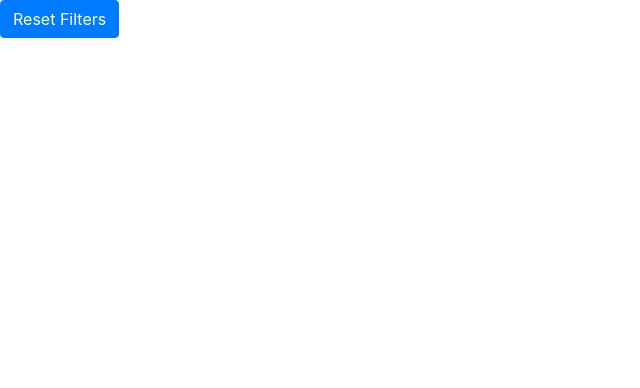
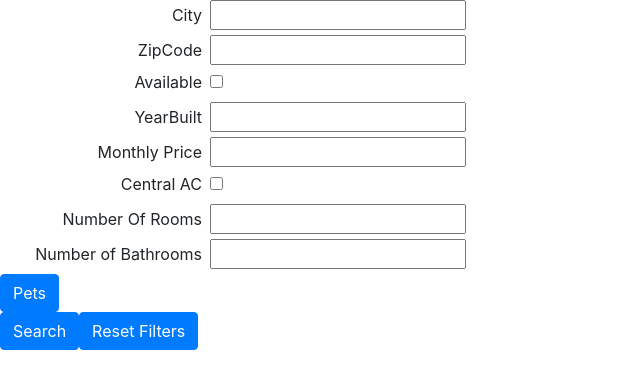
Before and after one commit to Erksters/RentalFrontend, a React (Create React App) app in the folder frontend/: page / in a window 1280 px wide. Shown: the top 388 px of the page, without its empty margins (0-640 px from the left). Built offline with nearby package versions, Linux system fonts and the light colour scheme.

Commit message:
Added a little template for filtering on landing page

```diff
--- a/frontend/package.json
+++ b/frontend/package.json
@@ -13,6 +13,7 @@
     "react": "^17.0.1",
     "react-bootstrap": "^1.4.0",
     "react-dom": "^17.0.1",
+    "react-router-dom": "^5.2.0",
     "react-scripts": "3.4.4",
     "reactstrap": "^8.6.0",
     "swal": "^0.1.0",
--- a/frontend/src/components/LandingPage/landingPage.js
+++ b/frontend/src/components/LandingPage/landingPage.js
@@ -1,5 +1,5 @@
 import React, { useEffect, useState } from "react";
-import { Button } from "react-bootstrap";
+import { Button, Collapse } from "react-bootstrap";
 
 const LandingPage = () => {
     const sampleImage = "https://apollostore.blob.core.windows.net/multifamilybiz/News/Verve_Luxury_Apartments.jpg";
@@ -7,13 +7,29 @@ const LandingPage = () => {
     const [City, setCity] = useState("");
     const [MonthlyPrice, setMonthlyPrice] = useState(0)
     const [Available, setAvailable] = useState(true);
-    const [YearBuilt, setYearBuilt] = useState(undefined);
+    const [YearBuilt, setYearBuilt] = useState(1900);
     const [CentralAC, setCentralAC] = useState(false);
     const [NumberRooms, setNumberRooms] = useState(0);
     const [NumberBathrooms, setNumberBathrooms] = useState(0);
     const [Refurbished, setRefurbished] = useState(false);
     const [PetsAllowed, setPetsAllowed] = useState(false);
-    const [listOfApartments, setListOfApartments] = useState([1]);
+
+    const [searchByZipCode, setSeachByZipcode] = useState(true);
+    const [searchByCity, setsearchByCity] = useState(false);
+    const [searchByMonthlyPrice, setsearchByMonthlyPrice] = useState(true);
+    const [searchByAvailable, setSearchByAvailable] = useState(false);
+    const [searchByYearBuilt, setsearchBySearchByYearBuilt] = useState(false);
+    const [searchByCentralAC, setSearchByCentralAC] = useState(false);
+    const [searchByNumberBathrooms, setsearchByNumberBathrooms ] = useState(false);
+    const [searchByNumberRooms, setsearchByNumberRooms ] = useState(false);
+    const [searchByRefurbished, setSearchByRefurbished ] = useState(false);
+    const [searchByPetsAllowed, setsearchByPetsAllowed] = useState(false);
+
+    const [listOfApartments] = useState([1]);
+
+
+    const [open, setOpen] = useState(false);
+
 
     const handleReset = () => {
          setZipcode(66502);
@@ -28,11 +44,15 @@ const LandingPage = () => {
          setPetsAllowed(false);
     }
 
+    const handleSubmit = () => {
+
+    }
+
     const loadData = async () => {
         const filterData = new FormData();
         filterData.append("city", City);
         filterData.append("zipcode", ZipCode);
-        if(YearBuilt !== undefine){
+        if(YearBuilt !== undefined){
             filterData.append("YearBuilt", YearBuilt);
         }else{filterData.append("YearBuilt",undefined)}
         filterData.append("centralac", CentralAC);
@@ -49,11 +69,7 @@ const LandingPage = () => {
             return response.json();
           })
           .then((data) => {
-            if (data.length > 0) {
-              setThisShirt([...data]);
-            } else {
-              setThisShirt(404);
-            }
+
           })
           .catch((error) => {});
       };
@@ -65,7 +81,62 @@ const LandingPage = () => {
     return(
         <div>
             <div>
-                <Button onClick ={handleReset}>Reset Filters</Button>
+            <label className="pr-2 labels">City</label>
+            <input type="text" onChange={(e) => setCity(e.target.value)} />
+            <br/>
+            <label className="pr-2 labels">ZipCode</label>
+            <input type="number" onChange={(e) => setZipcode(e.target.value)} />
+            <br/>
+
+            <label className="pr-2 labels">Available</label>
+            <input type="checkbox" onChange={(e) => setAvailable(e.target.value)} />
+            <br/>
+
+            <label className="pr-2 labels">YearBuilt</label>
+            <input type="number" onChange={(e) => setYearBuilt(e.target.value)} />
+            <br/>
+
+            {/* TODO Date Available */}
+
+            <label className="pr-2 labels">Monthly Price</label>
+            <input type="number" onChange={(e) => setMonthlyPrice(e.target.value)} />
+            <br/>
+
+            <label className="pr-2 labels">Central AC</label>
+            <input type="checkbox" onChange={(e) => setCentralAC(e.target.value)} />
+            <br/>
+
+            <label className="pr-2 labels">Number Of Rooms</label>
+            <input type="number" onChange={(e) => setNumberRooms(e.target.value)} />
+            <br/>
+
+            <label className="pr-2 labels">Number of Bathrooms</label>
+            <input type="number" onChange={(e) => setNumberBathrooms(e.target.value)} />
+            <br/>
+{/*
+            <label className="pr-2 labels">Refurbished</label>
+            <input type="checkbox" value={searchByRefurbished} onChange={(e) => setSearchByRefurbished(e.target.value)} />
+            {searchByRefurbished &&
+                <input type="checkbox" onChange={(e) => setRefurbished(e.target.value)} />
+            }
+            <br/> */}
+
+
+
+
+            <Button onClick={() => setsearchByPetsAllowed(!searchByPetsAllowed)}>
+                Pets
+            </Button>
+            <Collapse in={searchByPetsAllowed}>
+                <div >
+                <label >{PetsAllowed ? "Pets allowed": "No Pets allowed"}</label>
+                        <input type="checkbox" onClick={(e) => setPetsAllowed(!PetsAllowed)} />
+                </div>
+            </Collapse>
+            <br/>
+
+            <Button onClick={handleSubmit}>Search</Button>
+            <Button onClick ={handleReset}>Reset Filters</Button>
             </div>
         </div>
     );
```
Also changed, not shown: 1 other file (tests, documents, lock files or other folders).
